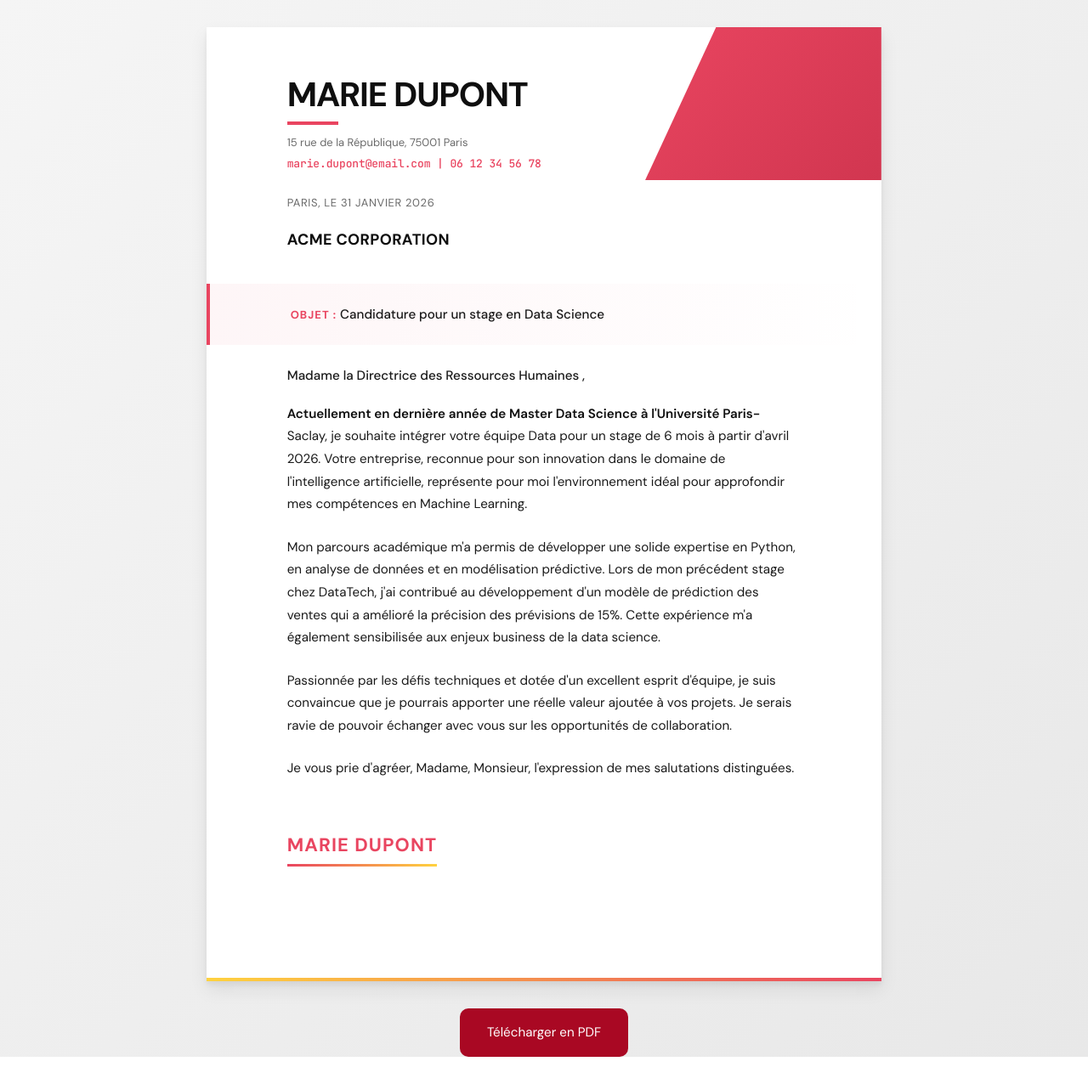
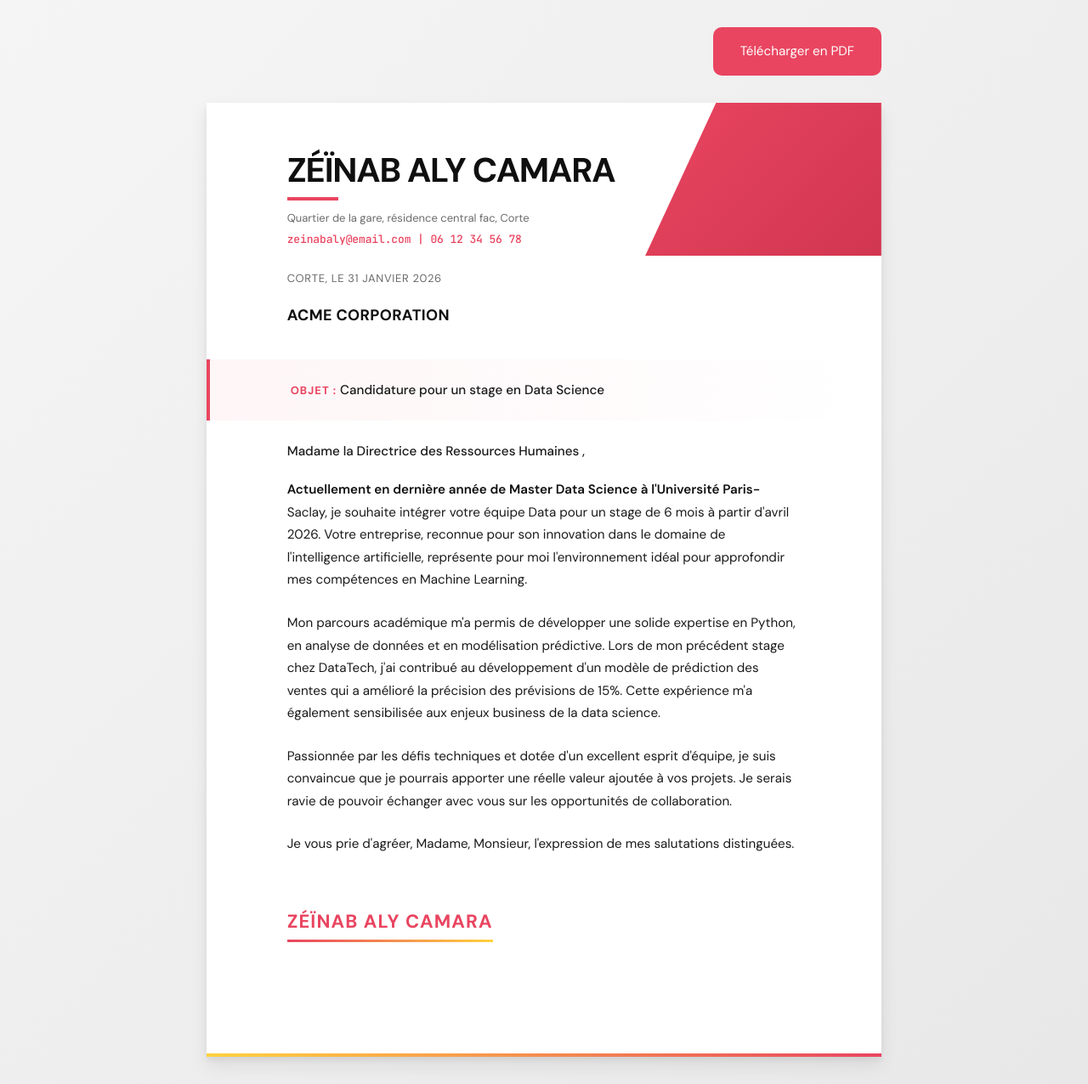
Before and after one commit to ZeinabAly/AutomatisationLettreMotivation, a Flask app: page /preview/startup in a window 1280 px wide. Shown: the whole page at 85% size. Before the commit the page ends 1244 px from the top, so only its background shows below. Run offline with Flask 3, Linux system fonts and the light colour scheme; some libraries are stand-ins or nearby versions.

Commit message:
J'ai modifié la position du bouton télécharger pour le placer tout en haut

```diff
--- a/app.py
+++ b/app.py
@@ -41,12 +41,12 @@ def preview_style(style):
 
     # Données d'exemple
     data_exemple = {
-        'prenom': 'Marie',
-        'name': 'DUPONT',
-        'adresse': '15 rue de la République, 75001 Paris',
-        'email': 'marie.dupont@email.com',
+        'prenom': 'Zéïnab Aly',
+        'name': 'CAMARA',
+        'adresse': 'Quartier de la gare, résidence central fac, Corte',
+        'email': 'zeinabaly@email.com',
         'telephone': '06 12 34 56 78',
-        'ville': 'Paris',
+        'ville': 'Corte',
         'date': '31 janvier 2026',
         'entreprise': 'ACME Corporation',
         'recruteur': 'Madame la Directrice des Ressources Humaines',
@@ -55,7 +55,7 @@ def preview_style(style):
         'paragraphe2': 'Mon parcours académique m\'a permis de développer une solide expertise en Python, en analyse de données et en modélisation prédictive. Lors de mon précédent stage chez DataTech, j\'ai contribué au développement d\'un modèle de prédiction des ventes qui a amélioré la précision des prévisions de 15%. Cette expérience m\'a également sensibilisée aux enjeux business de la data science.',
         'paragraphe3': 'Passionnée par les défis techniques et dotée d\'un excellent esprit d\'équipe, je suis convaincue que je pourrais apporter une réelle valeur ajoutée à vos projets. Je serais ravie de pouvoir échanger avec vous sur les opportunités de collaboration.',
         'formule_politesse': 'Je vous prie d\'agréer, Madame, Monsieur, l\'expression de mes salutations distinguées.',
-        'nom': 'Marie DUPONT'
+        'nom': 'Zéïnab Aly CAMARA'
     }
 
     return render_template('lettre_template.html', **data_exemple, style=style, preview=True)
--- a/static/css/corporate.css
+++ b/static/css/corporate.css
@@ -282,7 +282,6 @@ body {
     padding-inline: 2rem;
     padding-block: 1rem;
     border-radius: 10px;
-    margin-inline: 1rem;
     cursor: pointer;
     transition: .4s;
 }
--- a/static/css/creatif.css
+++ b/static/css/creatif.css
@@ -411,7 +411,6 @@ body {
     padding-inline: 2rem;
     padding-block: 1rem;
     border-radius: 10px;
-    margin-inline: 1rem;
     cursor: pointer;
     transition: .4s;
 }
--- a/static/css/startup.css
+++ b/static/css/startup.css
@@ -339,17 +339,16 @@ body {
 }
 
 .btnTelecharger{
-    background: #a90823;
+    background: var(--color-primary);
     color: white;
     padding-inline: 2rem;
     padding-block: 1rem;
     border-radius: 10px;
-    margin-inline: 1rem;
     cursor: pointer;
     transition: .4s;
 }
 
 .btnTelecharger:hover{
-    background: #801023;
+    background: var(--color-primary-dark);
     box-shadow: 2px 2px 10px #8010233c;
 }
--- a/templates/lettre_template.html
+++ b/templates/lettre_template.html
@@ -18,6 +18,13 @@
 </head>
 <body class="bg-white p-8">
 
+    <!-- Boutons -->
+
+    <div class="btnTeleContent">
+        <button onclick="window.print()" class="btnTelecharger">
+            Télécharger en PDF
+        </button>
+    </div>
     <div class="letter-wrapper">
         <div class="letter-page">
 
@@ -64,13 +71,6 @@
     </div>
 
 
-    <!-- Boutons -->
-    <div class="text-center mt-8 no-print">
-        <button onclick="window.print()" class="btnTelecharger">
-            Télécharger en PDF
-        </button>
-    </div>
-
     <style>
         @media print {
 
@@ -98,7 +98,15 @@
                     display: none !important;
                 }
 
-        }
+            }
+            .btnTeleContent{
+                width: 100%;
+                max-width: 21cm;
+                margin: auto;
+                display: flex;
+                justify-content: end;
+                margin-top: 2rem;
+            }
     </style>
 
 
```
